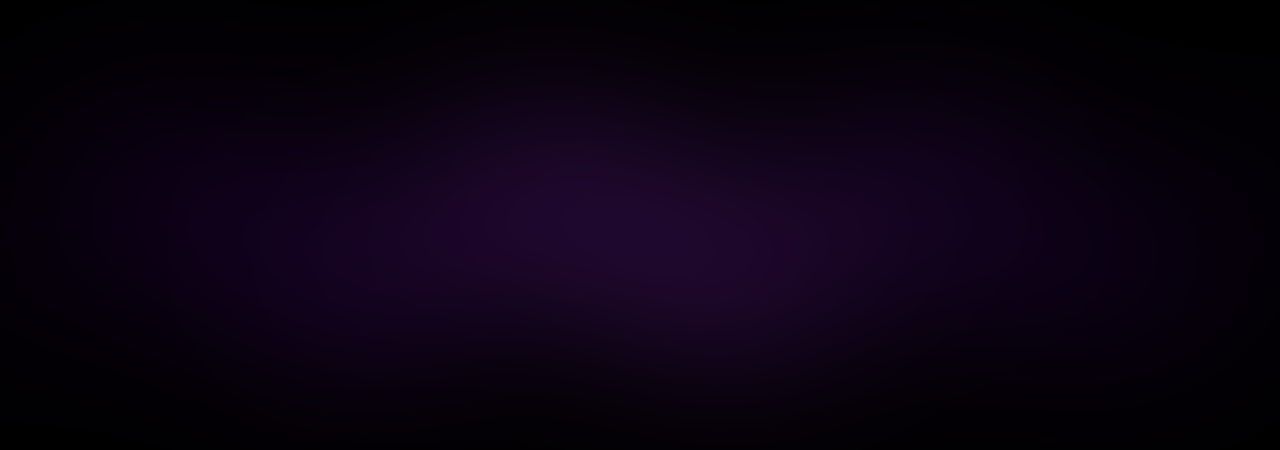
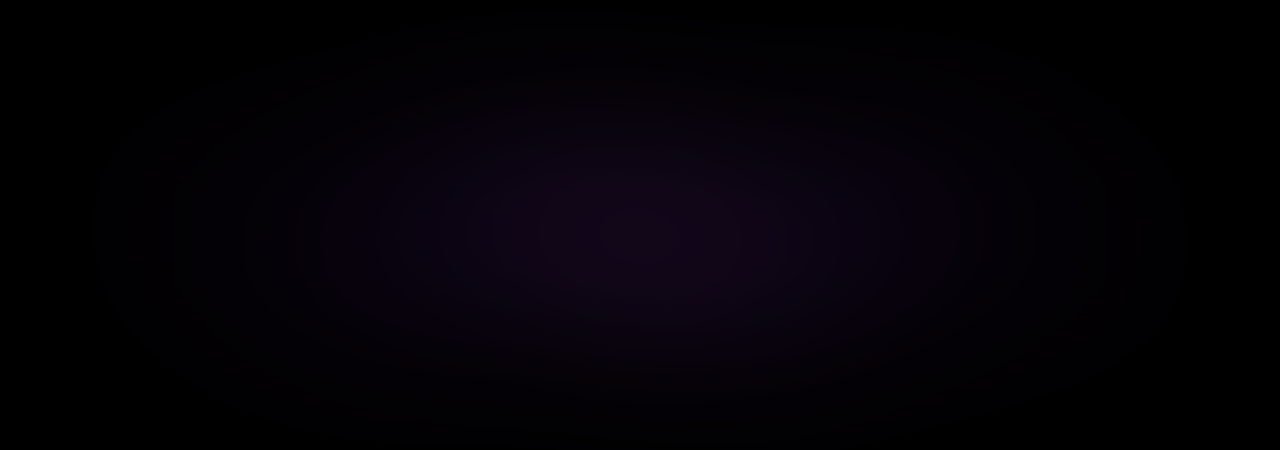
Before and after one commit to Kayvonk/alternate-nebula, a React (Vite) app: page / in a window 1280 px wide. Shown: the part 200-650 px from the top of the page. Built offline with nearby package versions, Linux system fonts and the light colour scheme.

Commit message:
color shifting

```diff
--- a/src/App.css
+++ b/src/App.css
@@ -8,25 +8,6 @@ body, html, #root, .App {
   position: relative;
 }
 
-/* Star Field Layer */
-.star-field {
-  position: absolute;
-  top: 0;
-  left: 0;
-  width: 100%;
-  height: 100%;
-  /* Using radial-gradients for simple, blurred "stars" */
-  background:
-    radial-gradient(circle at 10% 10%, rgba(255,255,255,0.8) 1px, transparent 2px),
-    radial-gradient(circle at 50% 80%, rgba(255,255,255,0.7) 1px, transparent 2px),
-    radial-gradient(circle at 90% 30%, rgba(255,255,255,0.6) 1px, transparent 2px),
-    radial-gradient(circle at 30% 60%, rgba(255,255,255,0.9) 1px, transparent 2px),
-    radial-gradient(circle at 70% 20%, rgba(255,255,255,0.5) 1px, transparent 2px),
-    #000000; /* Black background */
-  filter: blur(0.5px);
-  z-index: 1; /* Behind the nebula */
-}
-
 .nebula {
   position: absolute;
   top: 50%;
@@ -34,10 +15,8 @@ body, html, #root, .App {
   width: 100%;
   height: 200px;
 
-  /* Increased blur for ethereal look */
   filter: blur(80px);
 
-  /* UPDATED SCALE: Makes the nebula smaller (120% size) but still vertically centered. */
   transform: translateY(-50%) scale(1.2);
 
   z-index: 5;
--- a/src/App.jsx
+++ b/src/App.jsx
@@ -1,5 +1,33 @@
 import React, { useState, useEffect, useCallback, useRef } from "react";
 import "./App.css";
+
+// Define color palettes with enhanced brightness for better radiation
+const colorPalettes = [
+  // 0: Deep Rich Purple (Enhanced center glow)
+  [
+    { offset: "0%", color: "rgba(255,150,255,0.8)" }, // Brighter, near-white core
+    { offset: "20%", color: "rgba(160,50,255,0.6)" }, // Saturated purple mid-glow
+    { offset: "80%", color: "rgba(30,0,60,0)" },   // Outer fade
+  ],
+  // 1: Deep Blue (Fine-tuned)
+  [
+    { offset: "0%", color: "rgba(150,200,255,0.8)" },
+    { offset: "20%", color: "rgba(50,100,200,0.6)" },
+    { offset: "80%", color: "rgba(0,10,60,0)" },
+  ],
+  // 2: Deep Green (Fine-tuned)
+  [
+    { offset: "0%", color: "rgba(200,255,150,0.8)" },
+    { offset: "20%", color: "rgba(100,200,50,0.6)" },
+    { offset: "80%", color: "rgba(10,60,0,0)" },
+  ],
+  // 3: Deep Red (Enhanced center glow)
+  [
+    { offset: "0%", color: "rgba(255,180,180,0.8)" }, // Brighter, pinkish core
+    { offset: "20%", color: "rgba(200,50,50,0.6)" }, // Saturated red mid-glow
+    { offset: "80%", color: "rgba(60,0,0,0)" },   // Outer fade
+  ],
+];
 
 function App() {
   const width = 800;
@@ -12,17 +40,25 @@ function App() {
   // Animation Control Constants
   const maxAmplitudeOffset = 10;
   const speed = 0.3;
+  const colorTransitionDuration = 1000; // milliseconds
 
-  // State is ONLY used for rendering
+  // State for wave animation
   const [amplitudeOffset, setAmplitudeOffset] = useState(0);
-  // xOffset is no longer needed since we're removing the second layer that used it
-  // const [xOffset, setXOffset] = useState(0);
 
-  // REFS: Used to track animation values without triggering component re-renders
+  // State for color animation
+  const [currentColorIndex, setCurrentColorIndex] = useState(0);
+  const [animatedColors, setAnimatedColors] = useState(colorPalettes[0]);
+
+  // REFS for wave animation
   const amplitudeRef = useRef(0);
   const isIncreasingRef = useRef(true);
 
-  // Animation Loop (Fixed for smooth, continuous cycle)
+  // REFS for color animation
+  const currentColorPaletteRef = useRef(colorPalettes[0]);
+  const targetColorPaletteRef = useRef(colorPalettes[0]);
+  const colorTransitionStartTimeRef = useRef(0);
+
+  // Wave and Color Animation Loop
   useEffect(() => {
     let animationFrameId;
     let lastTime = performance.now();
@@ -33,7 +69,7 @@ function App() {
 
       const step = deltaTime * 0.001 * speed * 20;
 
-      // --- Amplitude Pulsation Logic (Using Refs for smoothness) ---
+      // --- Amplitude Pulsation Logic ---
       let currentAmp = amplitudeRef.current;
       let isIncreasing = isIncreasingRef.current;
 
@@ -51,12 +87,53 @@ function App() {
         }
       }
       amplitudeRef.current = currentAmp;
-
-      // Update state for rendering
       setAmplitudeOffset(currentAmp);
 
-      // xOffset animation is removed as there's no second layer
-      // setXOffset(prev => (prev - 0.5) % width);
+      // --- Color Transition Logic ---
+      const now = performance.now();
+      if (colorTransitionStartTimeRef.current > 0 && now < colorTransitionStartTimeRef.current + colorTransitionDuration) {
+        const progress = (now - colorTransitionStartTimeRef.current) / colorTransitionDuration;
+        const currentPalette = currentColorPaletteRef.current;
+        const targetPalette = targetColorPaletteRef.current;
+
+        const newAnimatedColors = currentPalette.map((startStop, i) => {
+            const endStop = targetPalette[i];
+
+            // Interpolate color (RGBA)
+            const parseColor = (colorStr) => {
+                const parts = colorStr.match(/rgba?\((\d+),\s*(\d+),\s*(\d+),?\s*([\d\.]*)\)/);
+                return parts ? {
+                    r: parseInt(parts[1]),
+                    g: parseInt(parts[2]),
+                    b: parseInt(parts[3]),
+                    a: parseFloat(parts[4] || '1')
+                } : null;
+            };
+
+            const startRGBA = parseColor(startStop.color);
+            const endRGBA = parseColor(endStop.color);
+
+            if (!startRGBA || !endRGBA) return startStop;
+
+            const interpolatedColor = `rgba(${
+                Math.round(startRGBA.r + (endRGBA.r - startRGBA.r) * progress)
+            },${
+                Math.round(startRGBA.g + (endRGBA.g - startRGBA.g) * progress)
+            },${
+                Math.round(startRGBA.b + (endRGBA.b - startRGBA.b) * progress)
+            },${
+                (startRGBA.a + (endRGBA.a - startRGBA.a) * progress).toFixed(2)
+            })`;
+
+            return { offset: startStop.offset, color: interpolatedColor };
+        });
+        setAnimatedColors(newAnimatedColors);
+      } else if (colorTransitionStartTimeRef.current > 0 && now >= colorTransitionStartTimeRef.current + colorTransitionDuration) {
+          // Transition finished
+          setAnimatedColors(targetColorPaletteRef.current);
+          currentColorPaletteRef.current = targetColorPaletteRef.current;
+          colorTransitionStartTimeRef.current = 0;
+      }
 
       animationFrameId = requestAnimationFrame(animate);
     };
@@ -64,28 +141,26 @@ function App() {
     animationFrameId = requestAnimationFrame(animate);
 
     return () => cancelAnimationFrame(animationFrameId);
-  }, [maxAmplitudeOffset, speed, width]);
+  }, [maxAmplitudeOffset, speed, width, colorTransitionDuration]);
+
 
   // Helper function to generate the SVG path data
-  // Simplified since there's only one path now, no horizontalShift needed
   const generatePath = useCallback((ampBase, ampOffset, thick, waveLen) => {
     let path = `M0 ${height / 2} `;
 
-    // Top edge of the wave
     for (let i = 0; i <= points; i++) {
       const x = (i / points) * width;
       const y =
         height / 2 +
-        (ampBase + ampOffset) * Math.sin((2 * Math.PI * x) / waveLen); // Removed horizontalShift
+        (ampBase + ampOffset) * Math.sin((2 * Math.PI * x) / waveLen);
       path += `L${x} ${y} `;
     }
 
-    // Bottom edge of the wave (reverse order)
     for (let i = points; i >= 0; i--) {
       const x = (i / points) * width;
       const y =
         height / 2 +
-        (ampBase + ampOffset) * Math.sin((2 * Math.PI * x) / waveLen) + // Removed horizontalShift
+        (ampBase + ampOffset) * Math.sin((2 * Math.PI * x) / waveLen) +
         thick;
       path += `L${x} ${y} `;
     }
@@ -93,8 +168,6 @@ function App() {
     return path;
   }, [height, width, points]);
 
-
-  // Only one path now: The primary deep purple nebula
   const nebulaPath = generatePath(
     baseAmplitude,
     amplitudeOffset,
@@ -102,28 +175,32 @@ function App() {
     wavelength
   );
 
+  // Click handler to cycle colors
+  const handleClick = () => {
+    const nextIndex = (currentColorIndex + 1) % colorPalettes.length;
+    setCurrentColorIndex(nextIndex);
+
+    colorTransitionStartTimeRef.current = performance.now();
+    targetColorPaletteRef.current = colorPalettes[nextIndex];
+  };
 
   return (
     <div className="App">
-      {/* Star Field background removed */}
-
       <svg
         className="nebula"
         viewBox={`0 0 ${width} ${height}`}
         preserveAspectRatio="none"
+        onClick={handleClick} // Add click handler here
       >
         <defs>
-          {/* Main Deep Purple Gradient */}
-          <linearGradient id="nebulaGradient" x1="0%" y1="0%" x2="100%" y2="0%">
-            <stop offset="0%" stopColor="rgba(30,0,60,0)" />    {/* Darker, almost black purple start */}
-            <stop offset="20%" stopColor="rgba(100,0,180,0.5)" /> {/* Deep purple with some opacity */}
-            <stop offset="50%" stopColor="rgba(180,50,255,0.7)" /> {/* Brighter, rich purple core */}
-            <stop offset="80%" stopColor="rgba(80,0,150,0.5)" />  {/* Deep purple again */}
-            <stop offset="100%" stopColor="rgba(30,0,60,0)" />   {/* Darker end */}
-          </linearGradient>
+          {/* Use radialGradient for central burst effect */}
+          <radialGradient id="nebulaGradient" cx="50%" cy="50%" r="50%" fx="50%" fy="50%">
+            {animatedColors.map((stop, index) => (
+              <stop key={index} offset={stop.offset} stopColor={stop.color} />
+            ))}
+          </radialGradient>
         </defs>
 
-        {/* Render the single nebula path */}
         <path fill="url(#nebulaGradient)" d={nebulaPath} />
 
       </svg>
```
